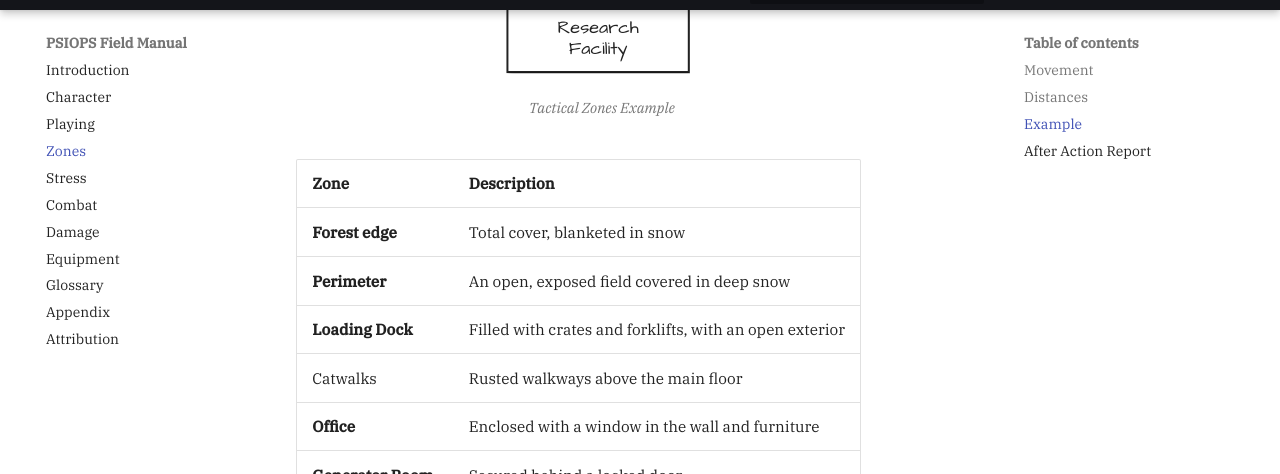
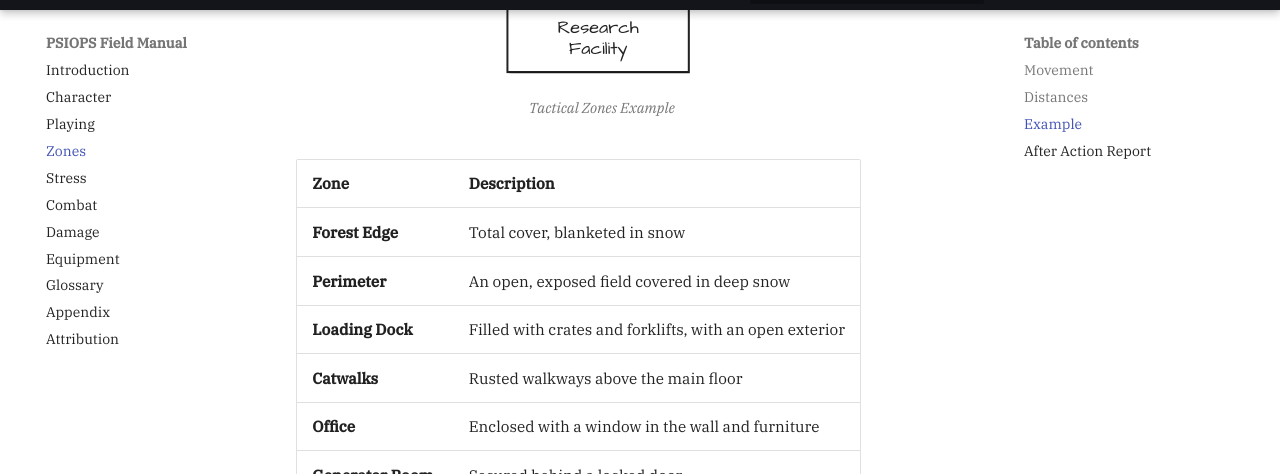
Before and after one commit to joemoose/psiops, an MkDocs documentation site: the page built from docs/zones.md, in a window 1280 px wide and 900 px high, scrolled down 2146 px. Shown: the part 38-512 px from the top of the window. Built offline with MkDocs 1.6.1 and Material for MkDocs 9.7.7, drawn with Linux system fonts in a browser that asks for light colours; plug-ins that fetch from the network failed and are left out; comment, search, counter and statistics services are not loaded.

```diff
--- a/docs/zones.md
+++ b/docs/zones.md
@@ -43,10 +43,10 @@ The GM divides your objective area, a research  , into several tactical zones, a
 
 | Zone | Description |
 | - | - |
-| **Forest edge** | Total cover, blanketed in snow |
+| **Forest Edge** | Total cover, blanketed in snow |
 | **Perimeter** | An open, exposed field covered in deep snow |
 | **Loading Dock** | Filled with crates and forklifts, with an open exterior |
-| Catwalks | Rusted walkways above the main floor |
+| **Catwalks** | Rusted walkways above the main floor |
 | **Office** | Enclosed with a window in the wall and furniture |
 | **Generator Room** | Secured behind a locked door |
 | **Research Facility** | A laboratory containing volatile chemicals |
```
